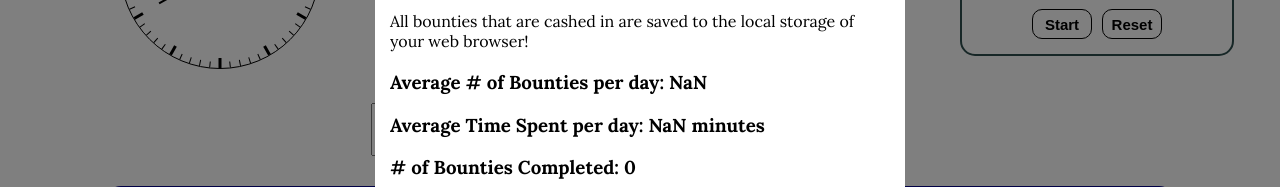
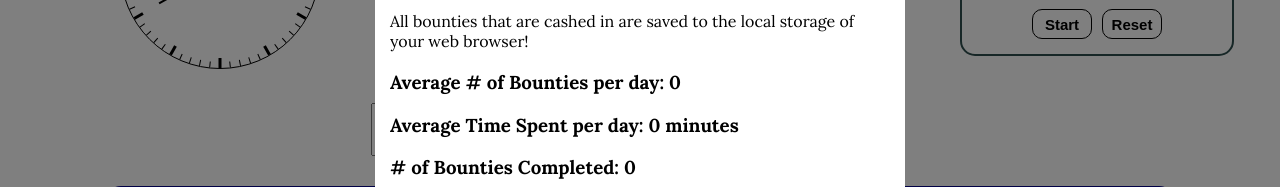
Before and after one commit to taujeng/bountysheet, a React (Create React App) app: page / in a window 1280 px wide. Both pictures are taken after a click on the icon 1190 px from the left and 30 px from the top of the page. Shown: the part 259-446 px from the top of the page. Built offline with nearby package versions, Linux system fonts and the light colour scheme.

Commit message:
Quick fix to prevent NaN from showing up in stats modal when you have no history.

```diff
--- a/src/Components/NavBar/Modals/StatsModal.jsx
+++ b/src/Components/NavBar/Modals/StatsModal.jsx
@@ -7,6 +7,7 @@ const StatsModal = ({ history }) => {
   const [modalOpen, setModalOpen] = useState(false);
 
   const days = history.size;
+
   let totalTime = 0;
   let totalBounty = 0;
   for (const [key, value] of history.entries()) {
@@ -34,11 +35,11 @@ const StatsModal = ({ history }) => {
                 <div>
                   <h3>
                     Average # of Bounties per day:{' '}
-                    {Math.round(totalBounty / days)}
+                    {days > 0 ? Math.round(totalBounty / days) : 0}
                   </h3>
                   <h3>
                     Average Time Spent per day:{' '}
-                    {Math.round(totalTime / 60 / days)} minutes
+                    {days > 0 ? Math.round(totalTime / 60 / days) : 0} minutes
                   </h3>
                   <h3># of Bounties Completed: {totalBounty}</h3>
                   <h3>
```
